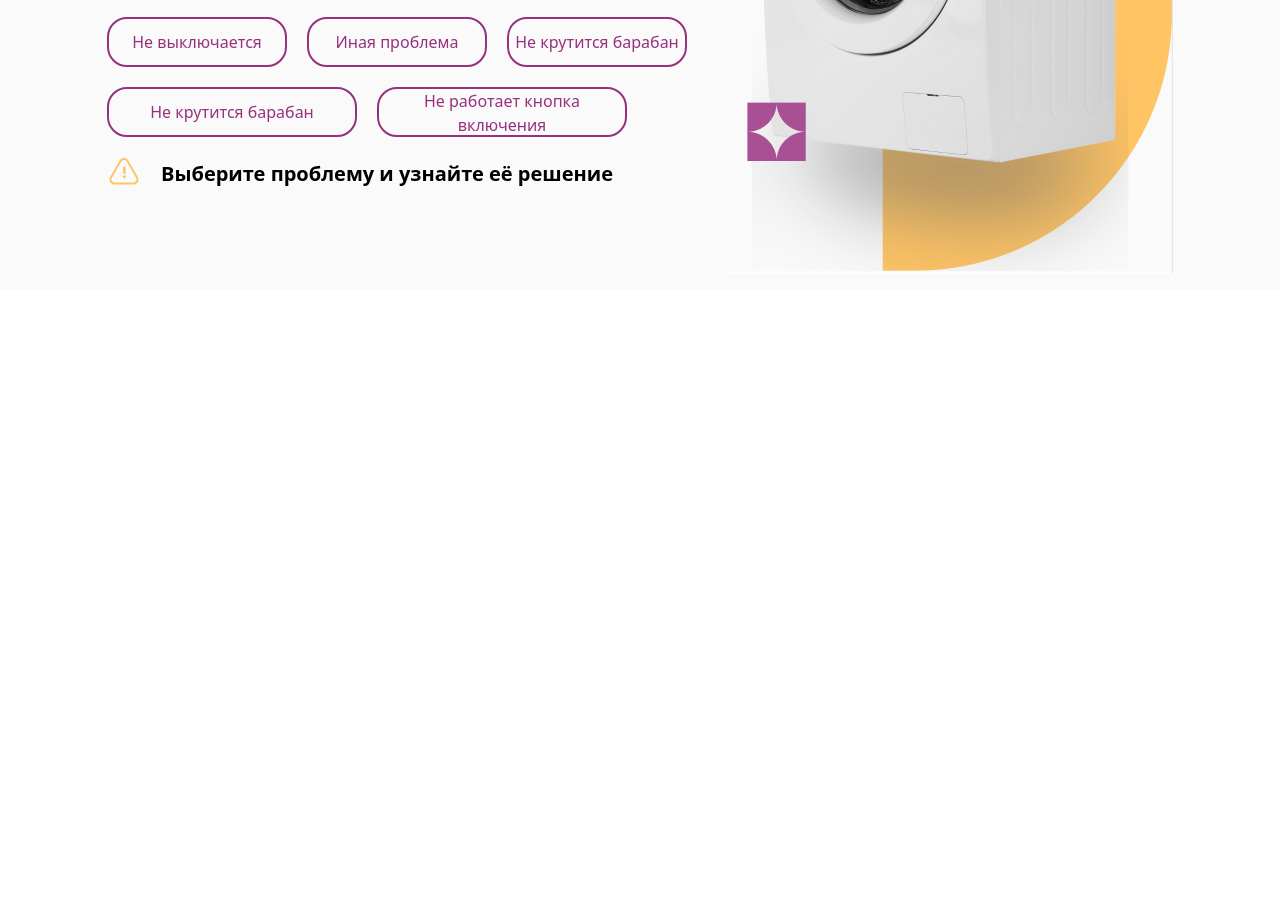
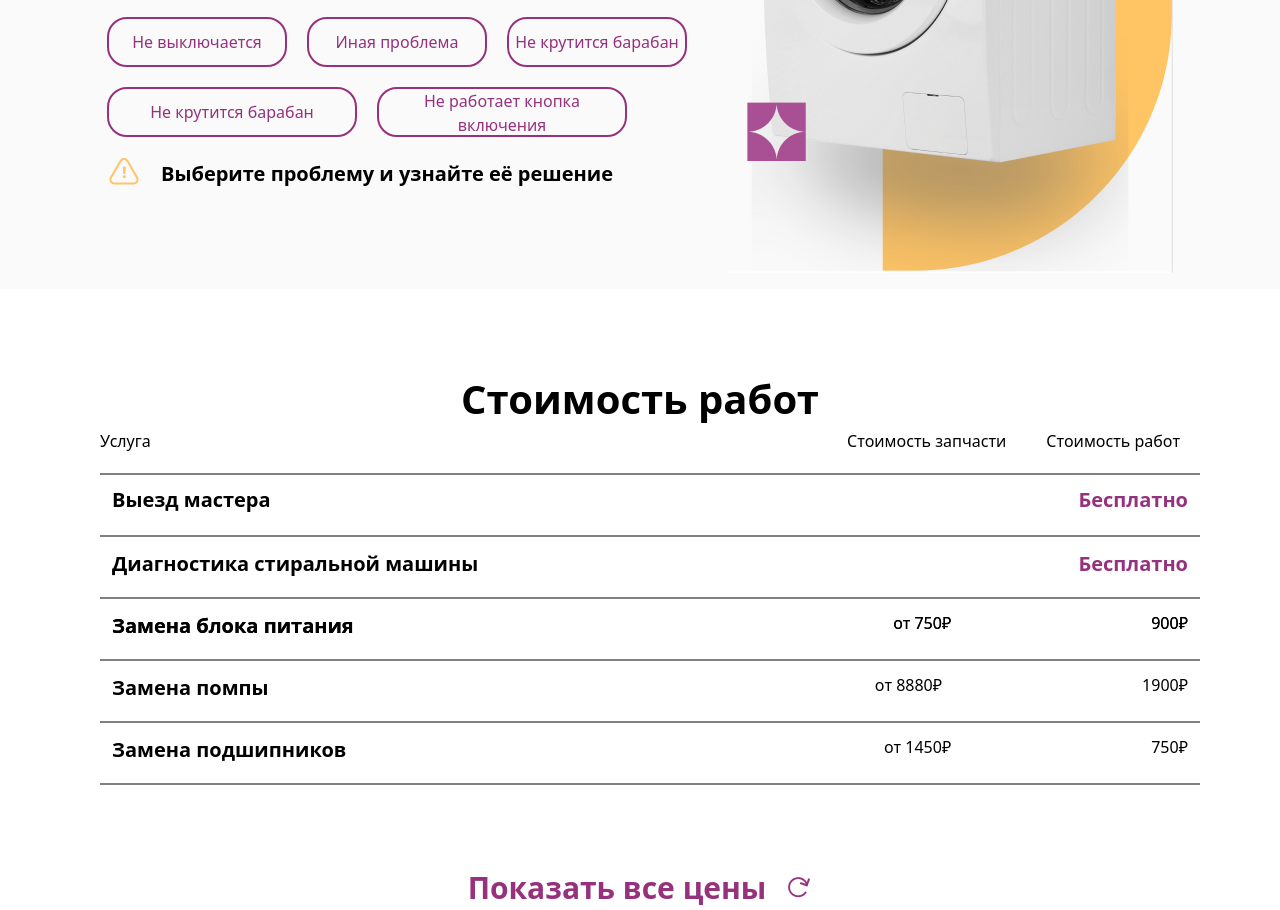
Before and after one commit to Ahmadjon04082009/brench, a website: page src/index.html in a window 1280 px wide. Shown: the part 1514-2424 px from the top of the page. Before the commit the page ends 1803 px from the top, so only its background shows below. Drawn offline with nearby package versions, Linux system fonts and the light colour scheme; files that its build step writes are made by us from their sources.

Commit message:
section1 projekt2

```diff
--- a/src/index.html
+++ b/src/index.html
@@ -95,7 +95,6 @@
 </div>
 </div>
 
-
 <img class="lg:mt-0 mt-20" src="./Снимок экрана 2025-12-25 230200.png" alt="">
 
 
@@ -103,6 +102,82 @@
 </section>
 </section>
 
+<h1 class="text-center text-[40px] font-[600] text-[40px] lg:mt-20 mt-200">Стоимость работ</h1>
+
+<section class=" max-w-270 m-auto justify-center ">
+    <div class="flex justify-between ">
+    <p>Услуга</p>
+    <div class="flex gap-10 mt">
+        <p>Стоимость запчасти</p>
+        <p>Стоимость работ</p>
+    </div>
+</div>
+<div class="lg:w-[1100px] h-[2px] bg-[grey] mt-5">
+    <div class="flex justify-between pt-3 px-3">
+        <p class="text-[20px] font-[600]">Выезд мастера</p>
+        <p class="text-[#96317D] text-[20px] font-[600]">Бесплатно</p>
+    </div>
+</div>
+
+<div class="lg:w-[1100px] h-[2px] bg-[grey] mt-15"></div>
+<div class="lg:w-[1100px] h-[0px] bg-[grey] mt-">
+    <div class="flex justify-between pt-3 px-3">
+        <p class="text-[20px] font-[600]">Диагностика стиральной машины</p>
+        <p class="text-[#96317D] text-[20px] font-[600]">Бесплатно</p>
+    </div>
+</div>
+
+<div class="lg:w-[1100px] h-[2px] bg-[grey] mt-15"></div>
+
+<div class="lg:w-[1100px] h-[0px] bg-[grey] mt-">
+    <div class="flex justify-between pt-3 px-3">
+        <p class="text-[20px] font-[600]">Замена блока питания</p>
+        <div class="flex lg:gap-50 gap-5">
+        <p>от 750₽</p>
+        <p>900₽</p>
+</div>
+    </div>
+</div>
+<div class="lg:w-[1100px] h-[0px] bg-[grey] mt-">
+    <div class="flex justify-between pt-3 px-3">
+        <p class="text-[20px] font-[600]">Замена блока питания</p>
+        <div class="flex lg:gap-50 gap-5">
+        <p>от 750₽</p>
+        <p>900₽</p>
+</div>
+    </div>
+</div>
+
+<div class="lg:w-[1100px] h-[2px] bg-[grey] mt-15"></div>
+<div class="lg:w-[1100px] h-[0px] bg-[grey] mt-">
+    <div class="flex justify-between pt-3 px-3">
+        <p class="text-[20px] font-[600]">Замена помпы</p>
+        <div class="flex lg:gap-50 gap-5">
+        <p>от 8880₽</p>
+        <p>1900₽</p>
+</div>
+    </div>
+</div>
+
+<div class="lg:w-[1100px] h-[2px] bg-[grey] mt-15"></div>
+<div class="lg:w-[1100px] h-[0px] bg-[grey] mt-">
+    <div class="flex justify-between pt-3 px-3">
+        <p class="text-[20px] font-[600]">Замена подшипников</p>
+        <div class="flex lg:gap-50 gap-5">
+        <p>от 1450₽</p>
+        <p>750₽</p>
+</div>
+    </div>
+</div>
+
+<div class="lg:w-[1100px] h-[2px] bg-[grey] mt-15"></div>
+
+
+<div class="flex items-center gap-5 max-w-270 m-auto justify-center mt-20">
+    <h1 class="text-[30px] text-[#96317D] font-[600] ">Показать все цены </h1>
+<img src="Group 1192.png" alt="">
+    </div>
+</section>
 
 </body>
 </html>
```
Also changed, not shown: src/Group 1192.png (added), src/Group 1219.png (added).
